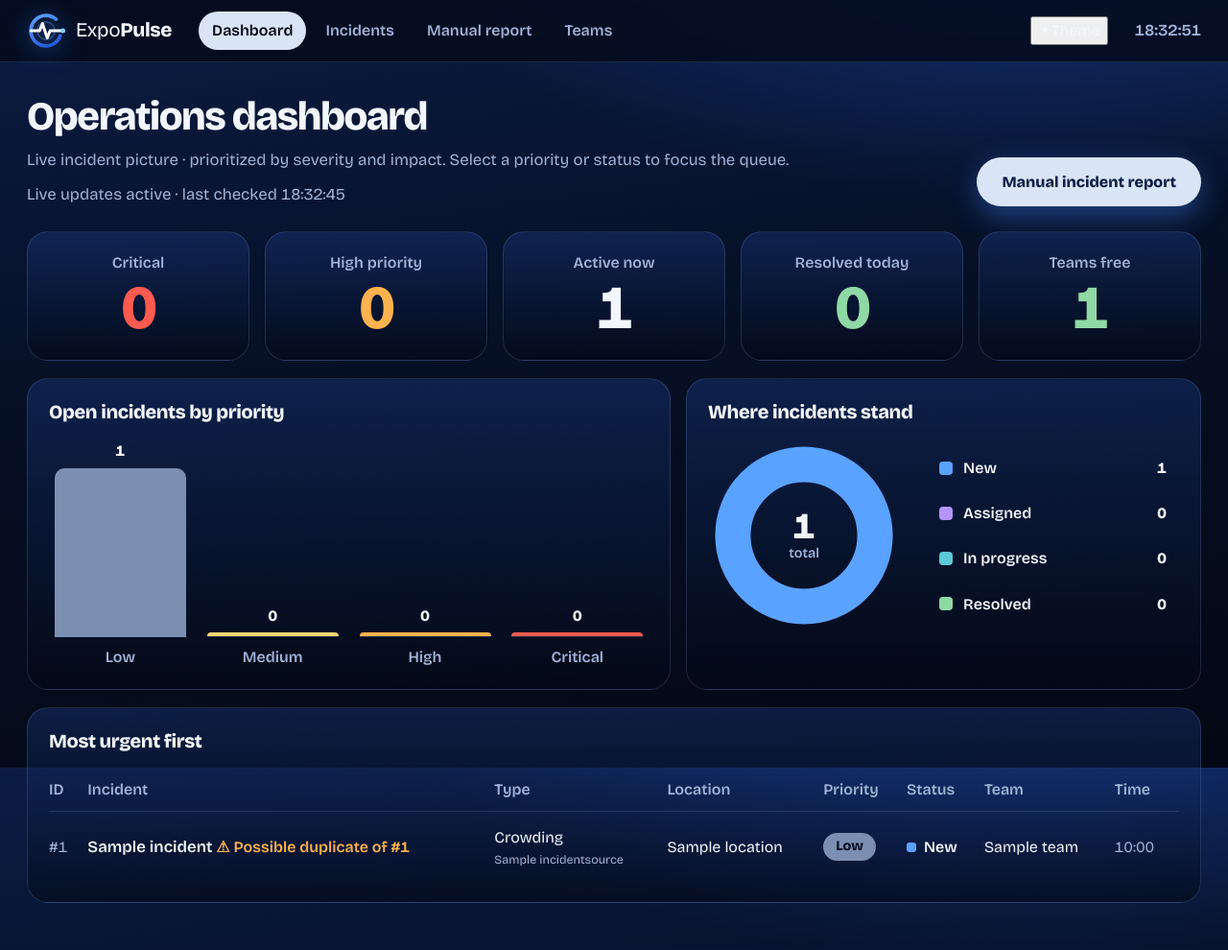
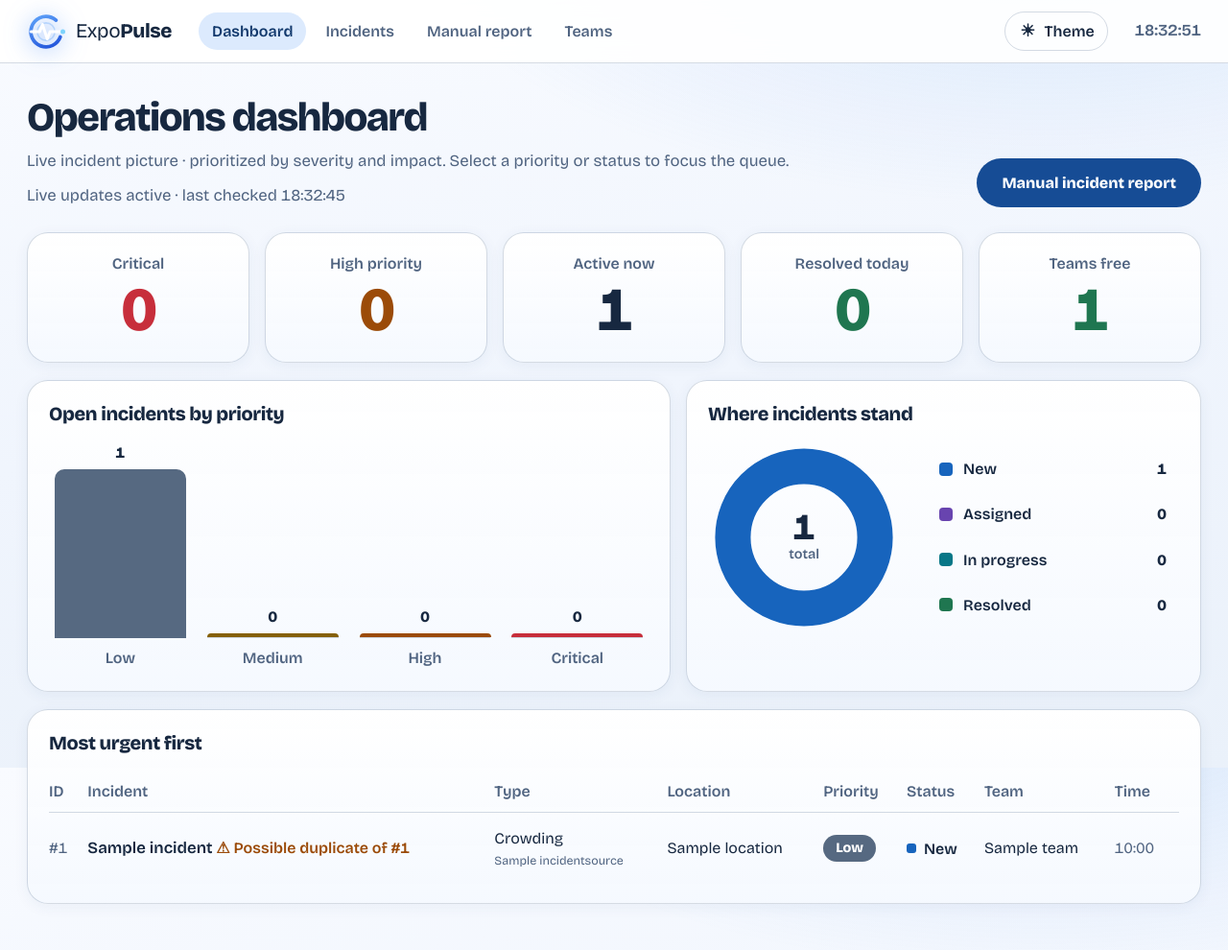
Before and after one commit to Abdullah-Albassami/expopulse, a Django app: page / in a window 1280 px wide. Shown: the whole page at 96% size. Before the commit the page ends 945 px from the top, so only its background shows below. Run offline with Django 5.2, Linux system fonts and the light colour scheme; tables that the repository leaves empty hold one stand-in row (values such as "Sample post").

Commit message:
Add isolated light theme overrides preserving original dark styles

```diff
--- a/static/css/styles.css
+++ b/static/css/styles.css
@@ -373,3 +373,85 @@ a.report { display: inline-block; text-decoration: none; }
 .response-destination { display: block; color: var(--mist); font-size: .85rem; font-weight: 600; margin-bottom: 4px; }
 
 .ops-response-heading { font-size: 1rem; color: var(--mist); margin: 18px 0 6px; }
+
+/* ==========================================================
+   Theme switcher. Existing dark styles above remain untouched.
+   ========================================================== */
+.theme-control { position: relative; flex: none; }
+.theme-toggle { border: 1px solid var(--line); border-radius: 999px; padding: 8px 13px; background: transparent; color: var(--paper); font-weight: 600; display: inline-flex; align-items: center; gap: 7px; }
+.theme-toggle:hover { border-color: var(--mist); }
+.theme-icon { font-size: 1.1rem; width: 1.2em; text-align: center; line-height: 1; }
+.theme-menu { position: absolute; right: 0; top: calc(100% + 9px); z-index: 80; min-width: 135px; padding: 7px; border: 1px solid var(--line); border-radius: 14px; background: #0b1f47; box-shadow: 0 12px 35px rgba(0,0,0,.3); }
+.theme-menu[hidden] { display: none; }
+.theme-menu button { display: block; width: 100%; padding: 9px 12px; background: transparent; border: 0; border-radius: 8px; text-align: left; color: #f2f6ff; }
+.theme-menu button:hover, .theme-menu button[aria-pressed="true"] { background: rgba(255,255,255,.13); }
+.theme-menu button[aria-pressed="true"]::after { content: " ✓"; float: right; }
+
+/* The light theme is additive: zero changes to the original dark palette. */
+:root[data-theme="light"] {
+    color-scheme: light;
+    --midnight: #edf3fb;
+    --navy: #17345b;
+    --paper: #172840;
+    --panel: #e2ecf9;
+    --mist: #506481;
+    --line: rgba(33, 63, 105, .19);
+    --azure: #205fba;
+    --heat-critical: #c72e3b;
+    --heat-high: #9b4b08;
+    --heat-medium: #856008;
+    --heat-low: #566981;
+    --st-new: #1764bd;
+    --st-assigned: #6844af;
+    --st-in-progress: #087787;
+    --st-resolved: #1f7650;
+}
+:root[data-theme="light"] body {
+    background: radial-gradient(1050px 500px at 85% -14%, rgba(101,160,239,.24), transparent 65%), linear-gradient(172deg, #f9fbff 0%, #f0f5fd 50%, #eaf1fa 100%) fixed;
+}
+:root[data-theme="light"] .topbar { background: rgba(255,255,255,.91); }
+:root[data-theme="light"] .nav a:hover { background: rgba(32,95,186,.09); }
+:root[data-theme="light"] .nav a[aria-current] { color: #12396c; background: #dceafd; }
+:root[data-theme="light"] .brand svg path { stroke: #ffffff; }
+:root[data-theme="light"] .report, :root[data-theme="light"] .btn-solid { background: #164c95; color: #fff; border-color: #164c95; box-shadow: none; }
+:root[data-theme="light"] .btn-solid:hover, :root[data-theme="light"] .report:hover { background: #0d3e81; color: #fff; }
+:root[data-theme="light"] .card,
+:root[data-theme="light"] .filters,
+:root[data-theme="light"] .form-card {
+    background: linear-gradient(180deg, rgba(255,255,255,.99), rgba(245,249,255,.97));
+    box-shadow: 0 3px 15px rgba(35,69,120,.06);
+}
+:root[data-theme="light"] .team { background: #fff; }
+:root[data-theme="light"] .team:hover { background: #f4f8fd; }
+:root[data-theme="light"] .list tbody tr:hover:not(.dash-list tbody tr) { background: rgba(20,78,149,.045); }
+:root[data-theme="light"] .field input,
+:root[data-theme="light"] .field select,
+:root[data-theme="light"] .field textarea { background: #fff; color: #172840; }
+:root[data-theme="light"] .field select option { background: #fff; color: #172840; }
+:root[data-theme="light"] .field input:focus,
+:root[data-theme="light"] .field select:focus,
+:root[data-theme="light"] .field textarea:focus { background: #fff; border-color: #205fba; }
+:root[data-theme="light"] .message { background: #fff; }
+:root[data-theme="light"] .legend-btn:hover { background: rgba(25,77,142,.07); }
+:root[data-theme="light"] .legend-btn[aria-pressed="true"] { background: rgba(25,77,142,.11); }
+:root[data-theme="light"] .steps-dark li { border-top-color: #d6e2f0; }
+:root[data-theme="light"] .steps-dark li.is-done { border-top-color: #5484bb; }
+:root[data-theme="light"] .steps-dark li.is-current { border-top-color: #164c95; }
+:root[data-theme="light"] .dup-big { background: #fff4e8; color: #85410d; border-color: #bd6a28; }
+:root[data-theme="light"] .dup-big a { color: #173e78; }
+:root[data-theme="light"] .pill[data-priority="high"],
+:root[data-theme="light"] .pill[data-priority="medium"],
+:root[data-theme="light"] .pill[data-priority="low"] { color: #fff; }
+:root[data-theme="light"] .pill[data-priority="critical"] { background: #ba2734; color: #fff; }
+:root[data-theme="light"] .pill[data-priority="high"] { background: #a14d06; }
+:root[data-theme="light"] .pill[data-priority="medium"] { background: #866006; }
+:root[data-theme="light"] .pill[data-priority="low"] { background: #566981; }
+:root[data-theme="light"] .team[data-status="available"] { border-left-color: #1f7650; }
+:root[data-theme="light"] .state[data-status="available"]::before { color: #1f7650; }
+:root[data-theme="light"] .vbar[aria-pressed="true"] .vbar-fill { box-shadow: 0 0 0 3px #153c76; }
+:root[data-theme="light"] .theme-menu { background: #fff; box-shadow: 0 12px 35px rgba(26,50,90,.17); }
+:root[data-theme="light"] .theme-menu button { color: #172840; }
+:root[data-theme="light"] .theme-menu button:hover,
+:root[data-theme="light"] .theme-menu button[aria-pressed="true"] { background: #e7effb; }
+:root[data-theme="light"] :focus-visible { outline-color: #165cb5; }
+@media (max-width: 520px) { .theme-toggle-label { display: none; } }
```
